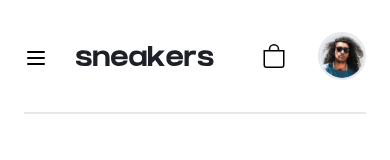
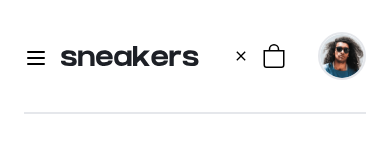
Before and after one commit to Warisaremou/sneackers-app, a React (Create React App) app: page / in a window 390 px wide. Shown: the top 160 px of the page. Built offline with nearby package versions, Linux system fonts and the light colour scheme.

Commit message:
Ajout du responsive et importation de useState

```diff
--- a/src/components/NavBar/NavBar.jsx
+++ b/src/components/NavBar/NavBar.jsx
@@ -2,16 +2,20 @@ import React from "react";
 import Cart from "../Cart/Cart";
 import logo from "../../pictures/logo.svg";
 import userProfil from "../../pictures/image-avatar.png";
+import { useState } from "react";
 import { HiOutlineMenu } from "react-icons/hi";
+import { IoMdClose } from "react-icons/io";
 
-function NavBar() {
+function NavBar({ openMenu, setIsOpen }) {
+
   return (
-    <nav className="navbar ">
-      <HiOutlineMenu className="text-2xl block md:hidden mt-1 cursor-pointer" />
-      <ul className="navbar-nav">
-        <div className="logo">
-          <img src={logo} alt="Sneackers-logo" />
-        </div>
+    <nav className="navbar">
+      <HiOutlineMenu className="text-gray-500 text-2xl md:hidden mt-1 cursor-pointer" onClick={() => setIsOpen(true)} />
+      <div className="logo">
+        <img src={logo} alt="Sneackers-logo" />
+      </div>
+      <ul className={`flex flex-col md:flex-row fixed z-50 md:relative bg-white md:bg-transparent top-0 bottom-0 h-full md:h-auto w-60 md:w-auto py-12 pl-6 duration-500 ${openMenu ? 'left-0' : '-left-full md:left-0'}`}>
+        <IoMdClose className="text-3xl text-gray-500 md:hidden cursor-pointer" onClick={() => setIsOpen(false)} />
         <li className="nav-item">
           <a className="nav-link" href="/">
             Collections
```
